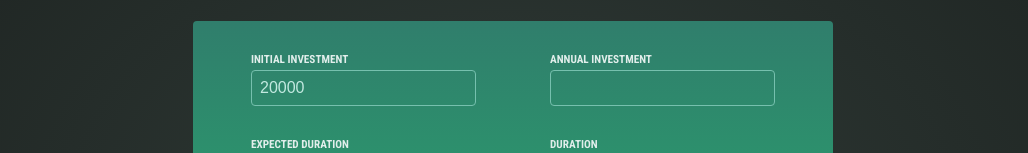
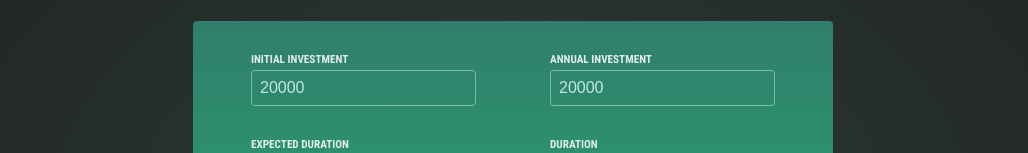
Before and after one commit to Reivah/React-Calculator, a React (Vite) app: page / in a window 1280 px wide. Shown: the part 205-358 px from the top of the page, without its empty margins (127-1155 px from the left). Built offline with nearby package versions, Linux system fonts and the light colour scheme.

Commit message:
added annual value to input

```diff
--- a/src/components/UserInput.jsx
+++ b/src/components/UserInput.jsx
@@ -31,7 +31,7 @@ export default function UserInput({}) {
 				</p>
 				<p>
 					<label>annual investment</label>
-					<input type='number' required onChange={handleAnnual}/>
+					<input type='number' required onChange={handleAnnual} value={annualInvestment}/>
 				</p>
 			</div>
 			<div className='input-group'>
```
